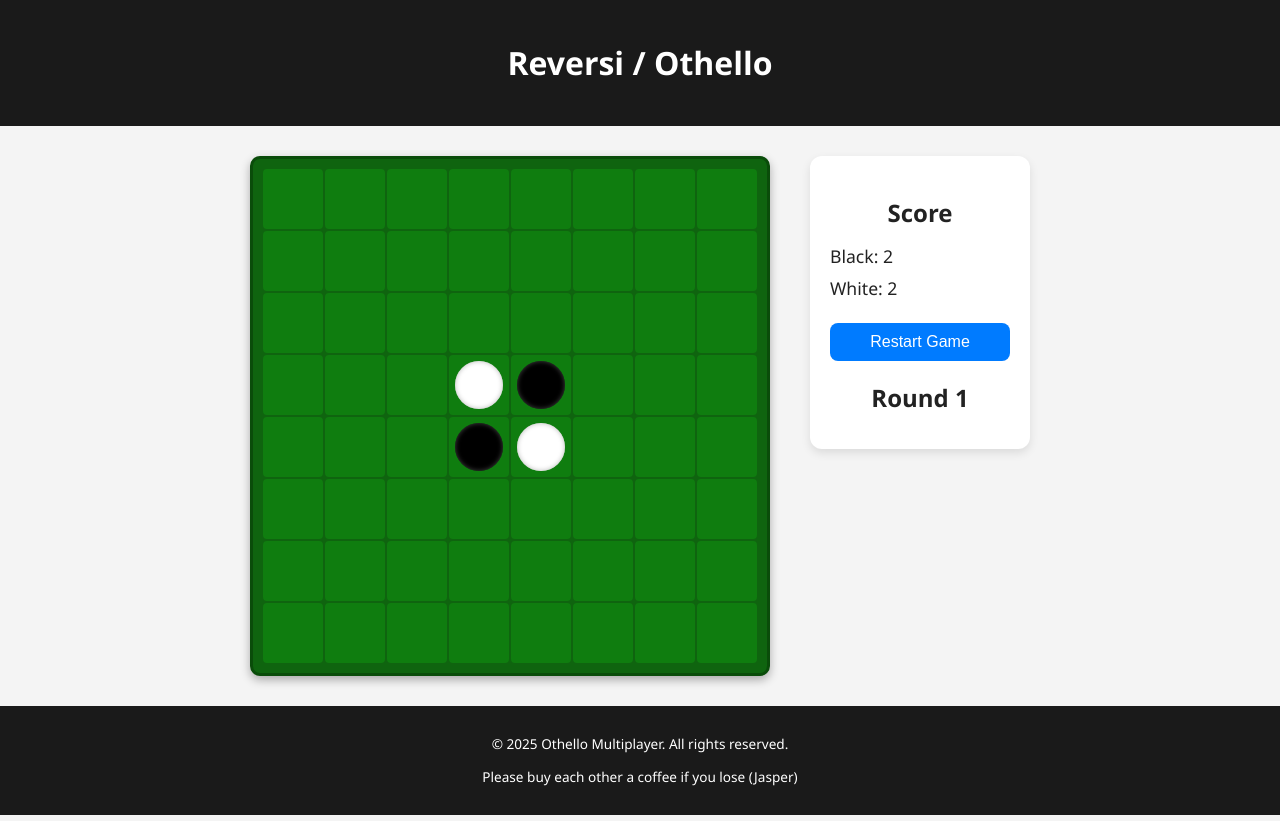
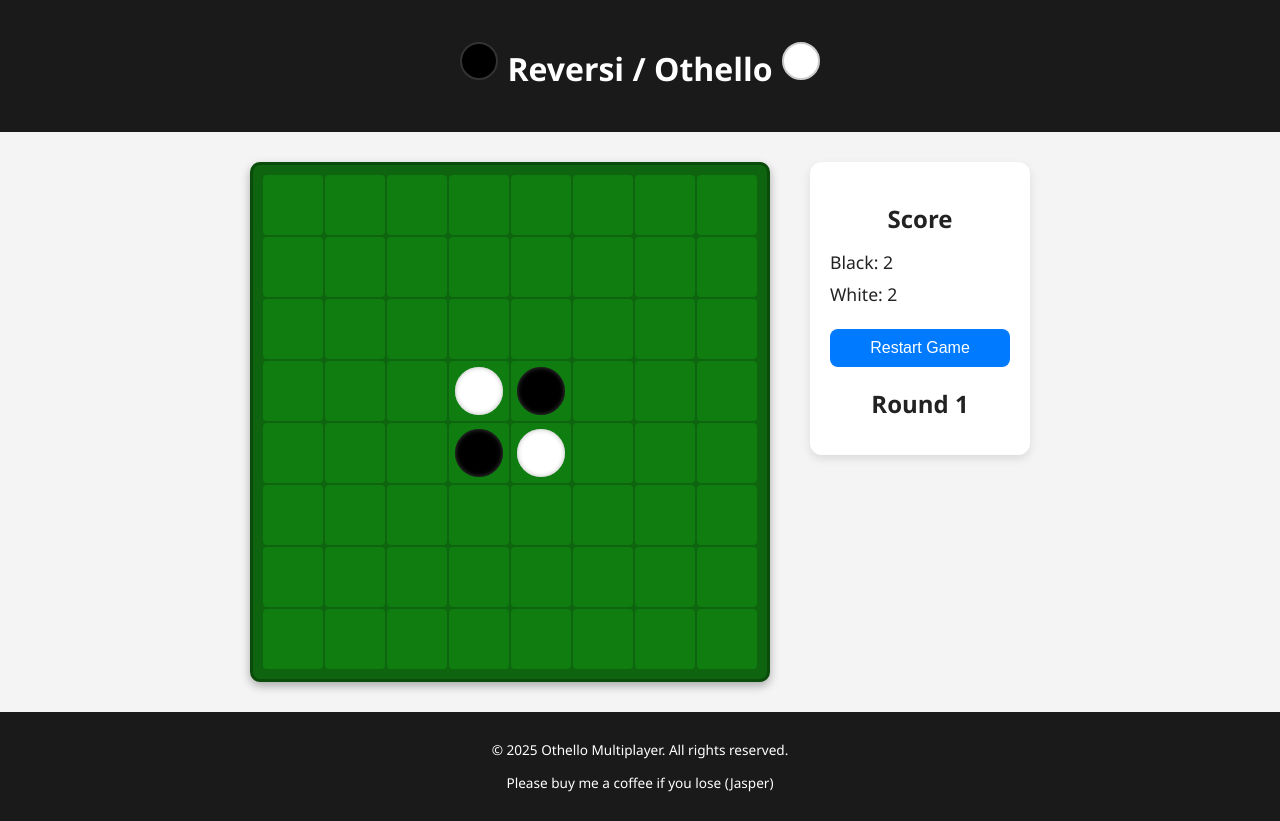
Before and after one commit to tyoppar01/epal-chess, a plain HTML site: page index.html in a window 1280 px wide. Drawn offline with Linux system fonts and the light colour scheme.

Commit message:
Add logo animation reverse tile

```diff
--- a/index.html
+++ b/index.html
@@ -9,7 +9,15 @@
 
 <body>
     <header>
-        <h1>Reversi / Othello</h1>
+        <h1>
+            <svg class="title-piece black-piece" width="40" height="40" viewBox="0 0 40 40">
+                <circle cx="20" cy="20" r="18" fill="#000" stroke="#333" stroke-width="2"/>
+            </svg>
+            Reversi / Othello
+            <svg class="title-piece white-piece" width="40" height="40" viewBox="0 0 40 40">
+                <circle cx="20" cy="20" r="18" fill="#fff" stroke="#ccc" stroke-width="2"/>
+            </svg>
+        </h1>
     </header>
 
     <main>
@@ -36,7 +44,7 @@
 
     <footer>
         <p>&copy; 2025 Othello Multiplayer. All rights reserved.</p>
-        <p>Please buy each other a coffee if you lose (Jasper)</p>
+        <p>Please buy me a coffee if you lose (Jasper)</p>
     </footer>
 
 </body>
```
